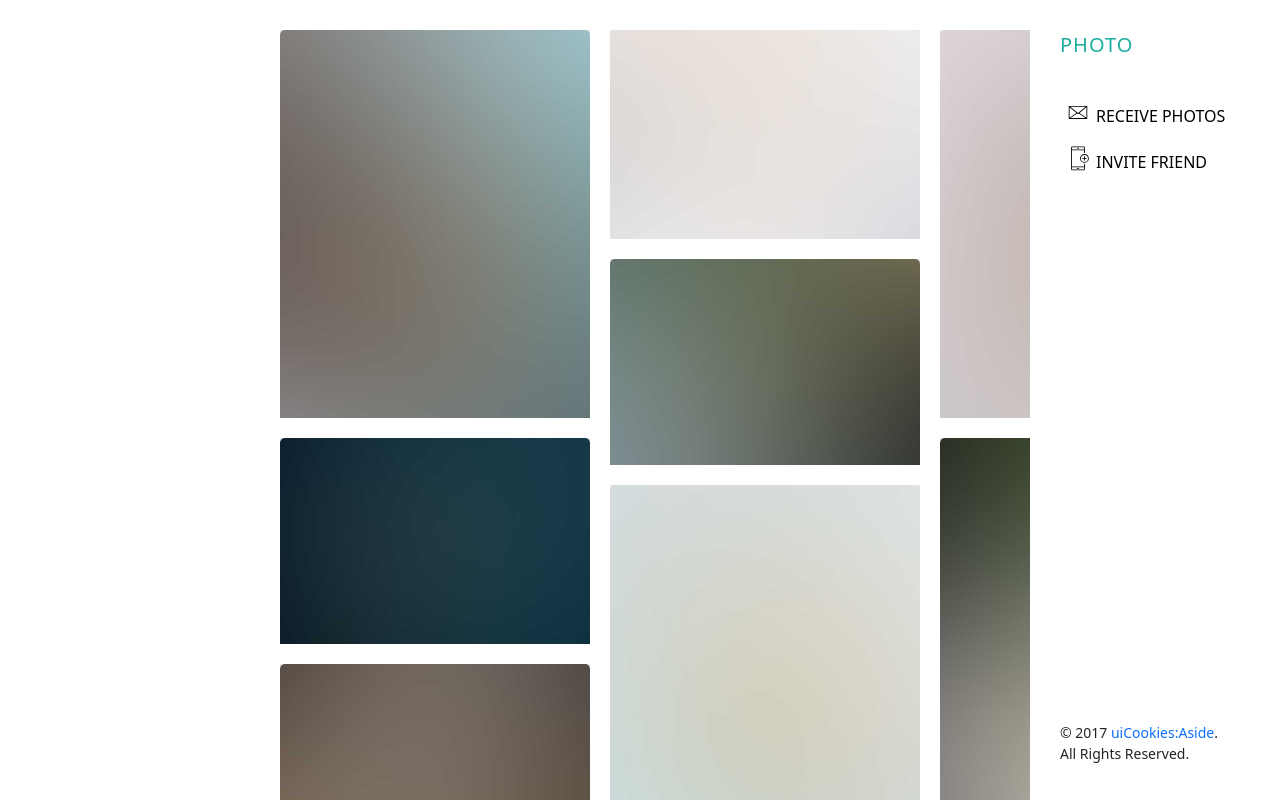
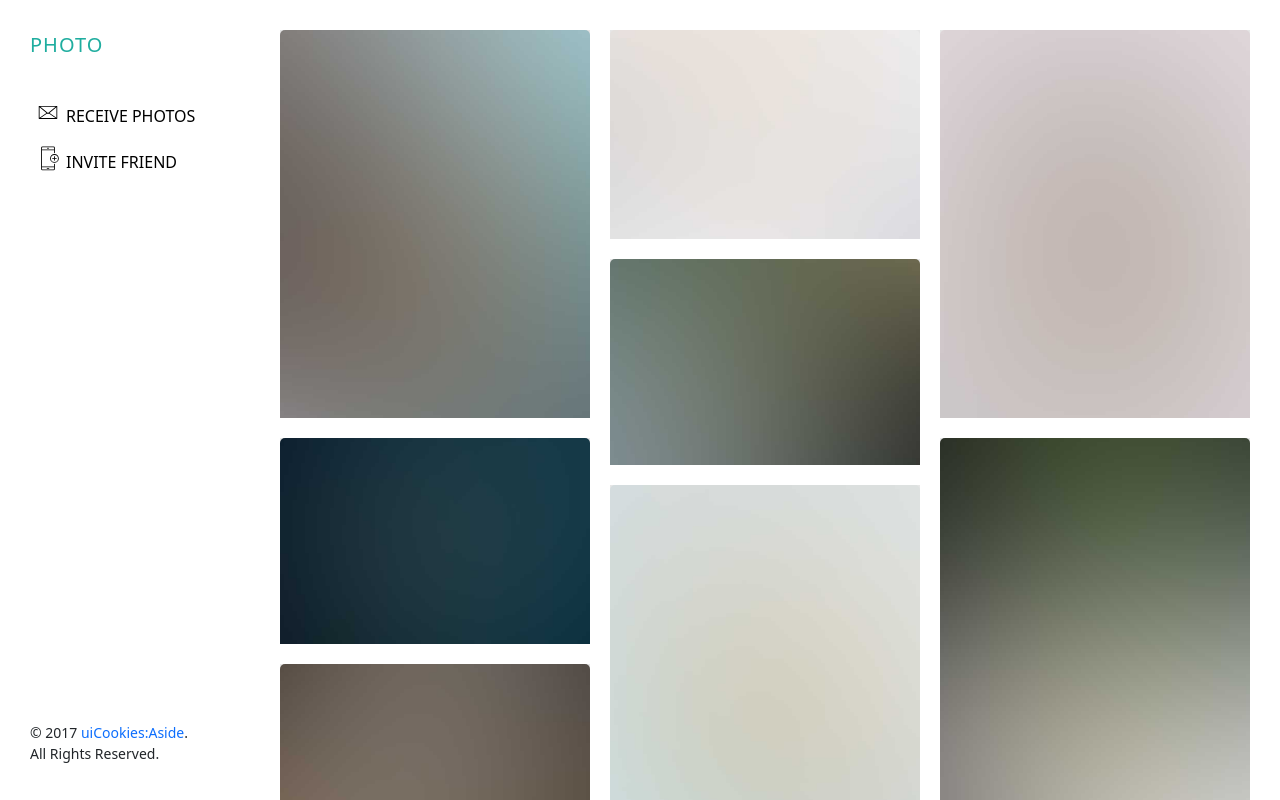
Before and after one commit to tankTopTaro/photographer-app, a React (Vite) app: page / in a window 1280 px wide. Shown: the top 800 px of the page. Built offline with nearby package versions, Linux system fonts and the light colour scheme.

Commit message:
fixed aside menu positioning

```diff
--- a/public/css/style.css
+++ b/public/css/style.css
@@ -37,7 +37,7 @@ h1, h2, h3, h4, h5,
   width: 250px;
   position: fixed;
   top: 0;
-  right: 0; /* float: left; */
+  float: left; /*  right: 0; */
   min-height: 500px;
   overflow-y: scroll;
   -webkit-transition: .3s all ease;
@@ -49,6 +49,8 @@ h1, h2, h3, h4, h5,
   line-height: 1.5; }
   @media screen and (max-width: 768px) {
     .probootstrap-aside {
+      right: 0;
+      left:auto;
       -webkit-transform: translateX(250px);
       -ms-transform: translateX(250px);
       transform: translateX(250px);
```
